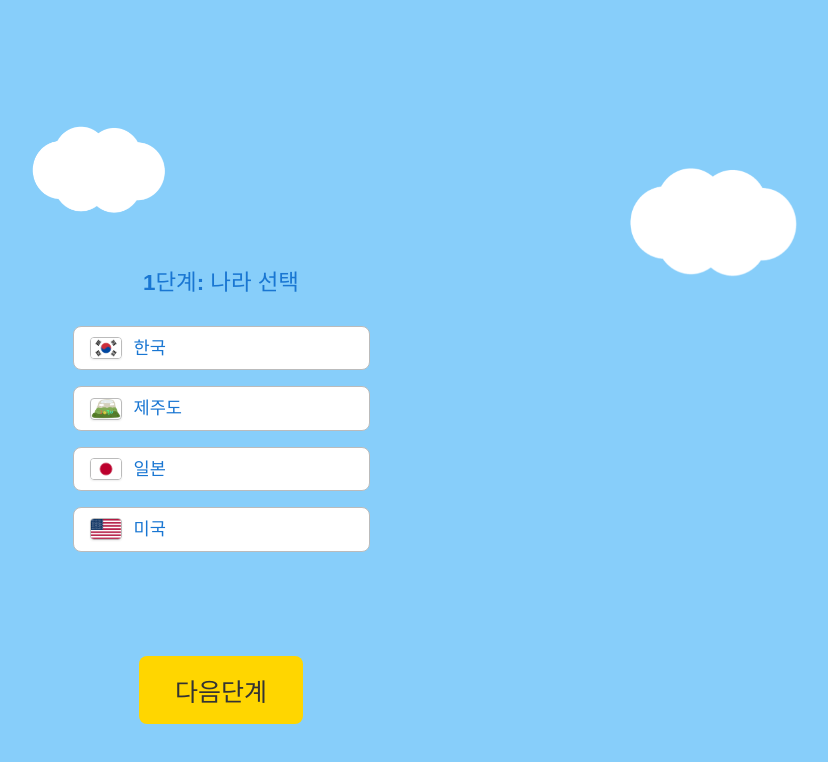
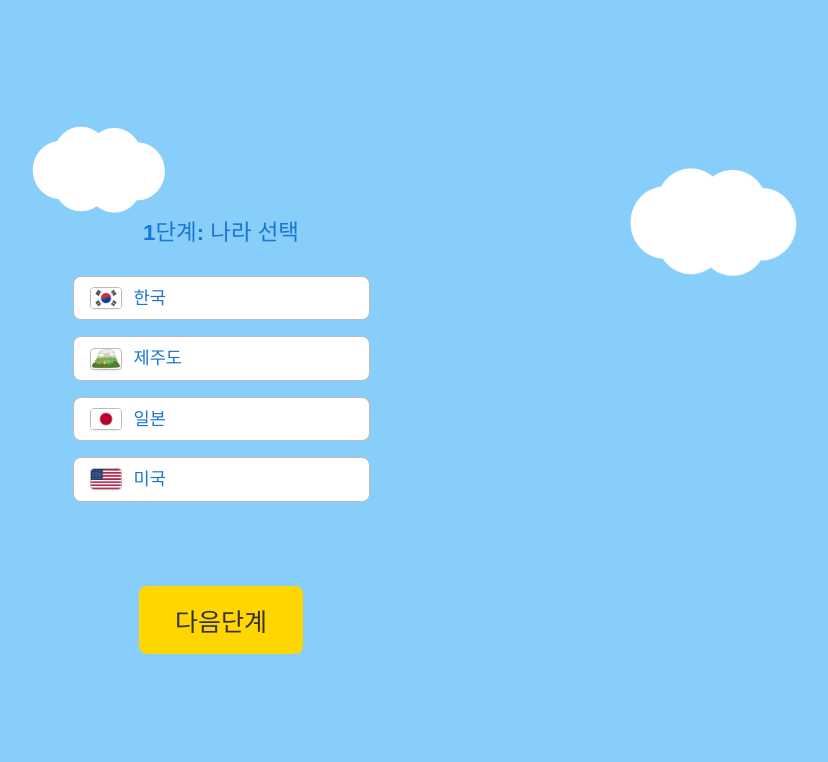
Before and after one commit to SimplePage/jini_airport, a React (Vite) app: page /jini_airport/next in a window 1280 px wide. Shown: the top 762 px of the page, without its empty margins (419-1247 px from the left). Built offline with nearby package versions, Linux system fonts and the light colour scheme.

Commit message:
fix: 버튼 위치 수정

```diff
--- a/src/pages/NextPage.jsx
+++ b/src/pages/NextPage.jsx
@@ -231,10 +231,10 @@ export default function NextPage() {
           <div className="step-content">
             {content}
           </div>
-        </div>
-        <div className="button-bar">
-          {/* <button className="btn btn-exit" onClick={onExitOrPrev}>{step===1?'나가기':'이전단계'}</button> */}
-          <button className="btn btn-next" onClick={onNext}>{step<4?'다음단계':'완료'}</button>
+          <div className="button-bar">
+            {/* <button className="btn btn-exit" onClick={onExitOrPrev}>{step===1?'나가기':'이전단계'}</button> */}
+            <button className="btn btn-next" onClick={onNext}>{step<4?'다음단계':'완료'}</button>
+          </div>
         </div>
       </div>
     </>
--- a/src/pages/common.css
+++ b/src/pages/common.css
@@ -170,8 +170,7 @@ select:focus {
   display: flex;
   justify-content: center; /* 버튼을 수평으로 가운데 정렬 */
   padding: 16px 24px; /* 여백 설정 */
-  position: absolute; /* 버튼을 이미지 아래에 고정 */
-  bottom: 60px; /* 이미지 바로 아래쪽에 배치 */
+  position: relative; /* 버튼을 이미지 아래에 고정 */
   color: white; /* 글자색 */
   border: none; /* 테두리 없음 */
   border-radius: 8px; /* 둥근 테두리 */
```
